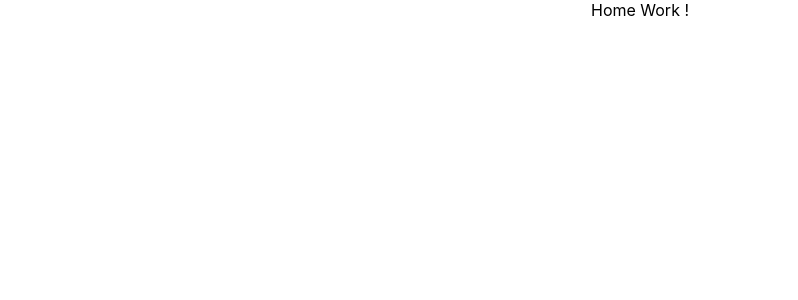
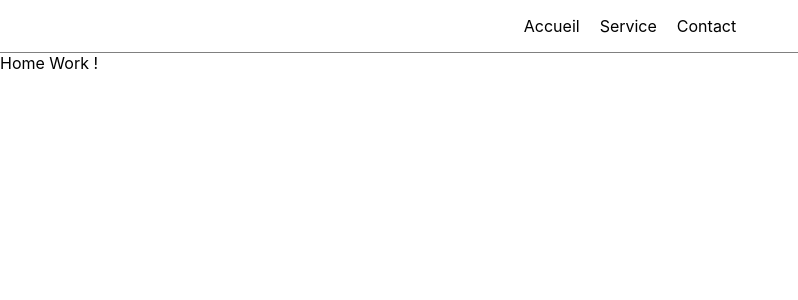
Before and after one commit to Elisee-des/React-Projet-Cocktail, a React (Create React App) app: page / in a window 1280 px wide. Shown: the top 300 px of the page, without its empty margins (0-798 px from the left). Built offline with nearby package versions, Linux system fonts and the light colour scheme.

Commit message:
Optimisation avec Layout et PublicRoute

```diff
--- a/src/App.css
+++ b/src/App.css
@@ -1,6 +1,6 @@
-.App {
+/* .App {
   text-align: center;
-}
+} */
 
 .App-logo {
   height: 40vmin;
--- a/src/App.js
+++ b/src/App.js
@@ -1,24 +1,13 @@
 // import logo from '@/logo.svg';
 import '@/App.css';
-import Home from '@/pages/Home';
-import Contact from '@/pages/Contact';
-import Service from '@/pages/Service';
-import { Route, BrowserRouter, Routes } from 'react-router-dom';
-import Error from '@/_utiles/Error';
+import { BrowserRouter } from 'react-router-dom';
+import PublicRoute from './pages/Public/PublicRoute';
 
 function App() {
   return (
     <div className="App">
       <BrowserRouter>
-        <Routes>
-          <Route index element={ <Home/> } />
-
-          <Route path='/home' element={ <Home/> } />
-          <Route path='/service' element={ <Service/> } />
-          <Route path='/contact' element={ <Contact/> } />
-
-          <Route path='*' element={ <Error/> } />
-        </Routes>
+        <PublicRoute />
       </BrowserRouter>
 
     </div>
--- /dev/null
+++ b/src/components/public/Header.js
@@ -0,0 +1,21 @@
+import React from 'react';
+import { Link } from 'react-router-dom';
+import './header.css';
+
+const Header = () => {
+    return (
+        // <div className='header'>
+            <header>
+                <nav>
+                    <ul>
+                        <li><Link to="/home">Accueil</Link></li>
+                        <li><Link to="/service">Service</Link></li>
+                        <li><Link to="/contact">Contact</Link></li>
+                    </ul>
+                </nav>
+            </header>
+        // </div>
+    );
+};
+
+export default Header;
--- /dev/null
+++ b/src/components/public/header.css
@@ -0,0 +1,19 @@
+header {
+    text-align: center;
+    border-bottom: 1px solid gray;
+}
+
+ul{
+    list-style: none;
+    padding: 0;
+}
+
+ul li {
+    display: inline-block;
+    margin-right: 20px;
+}
+
+a {
+    text-decoration: none;
+    color: black;
+}
--- /dev/null
+++ b/src/pages/Public/Layout.js
@@ -0,0 +1,16 @@
+import React from 'react';
+import Header from '@/components/public/Header';
+import { Outlet } from 'react-router-dom';
+
+const Layout = () => {
+    return (
+        <div className='Layout'>
+
+            <Header />
+            <Outlet />
+
+        </div>
+    );
+};
+
+export default Layout;
--- /dev/null
+++ b/src/pages/Public/PublicRoute.js
@@ -0,0 +1,29 @@
+import React from 'react';
+import { Route, Routes } from 'react-router-dom';
+import Layout from '@/pages/Public/Layout';
+import Error from '@/_utiles/Error';
+import Home from '@/pages/Public/Home';
+import Service from '@/pages/Public/Service';
+import Contact from '@/pages/Public/Contact';
+
+const PublicRoute = () => {
+    return (
+        <div>
+             <Routes>
+
+                <Route element={ <Layout/> }>
+
+                    <Route index element={ <Home/> } />
+                    <Route path='/home' element={ <Home/> } />
+                    <Route path='/service' element={ <Service/> } />
+                    <Route path='/contact' element={ <Contact/> } />
+                    <Route path='*' element={ <Error/> } />
+
+                </Route>
+
+            </Routes>
+        </div>
+    );
+};
+
+export default PublicRoute;
```
Also changed, not shown: src/pages/Public/Contact.js (renamed from src/pages/Contact.js), src/pages/Public/Home.js (renamed from src/pages/Home.js), src/pages/Public/Service.js (renamed from src/pages/Service.js).
